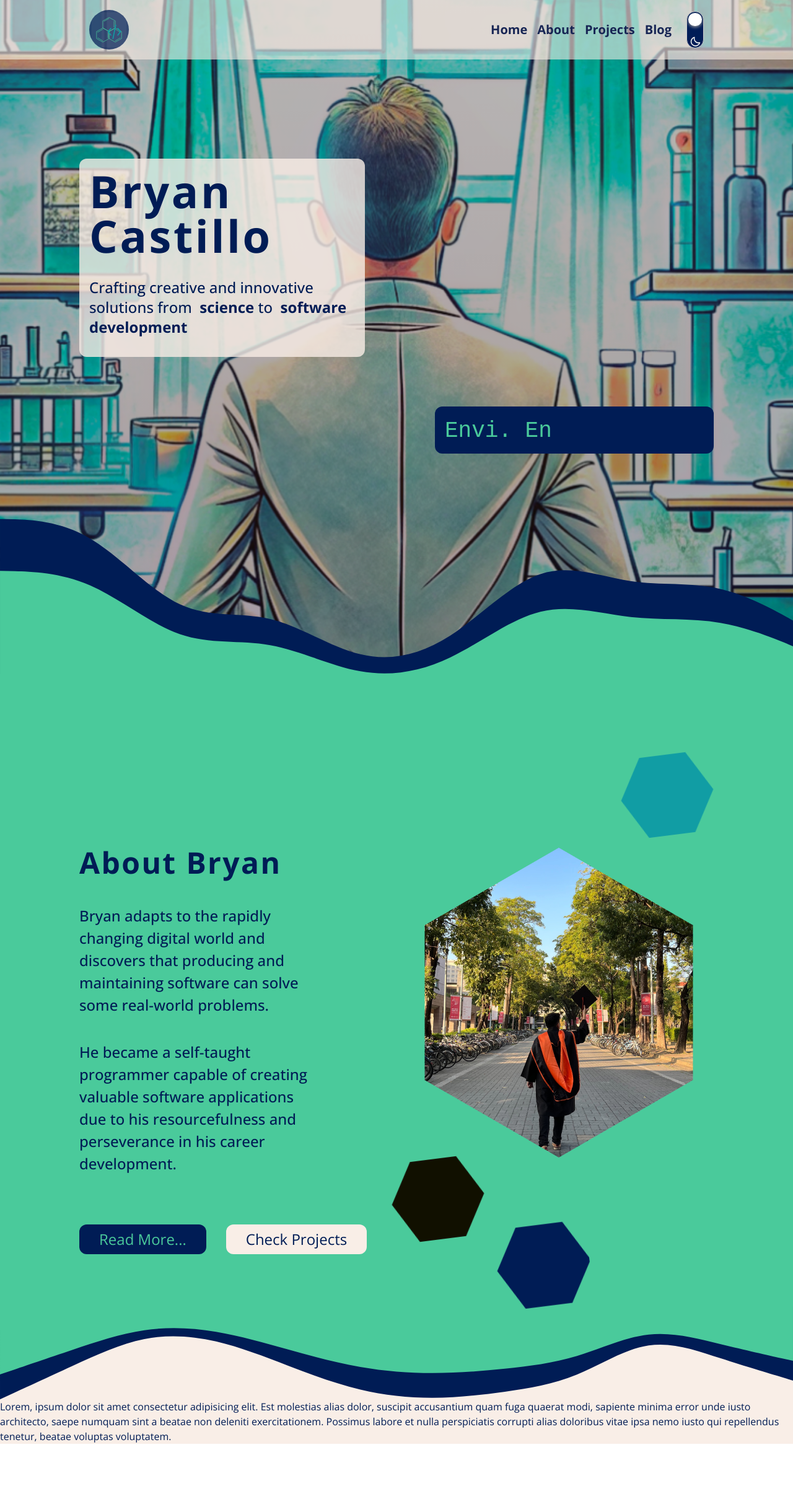
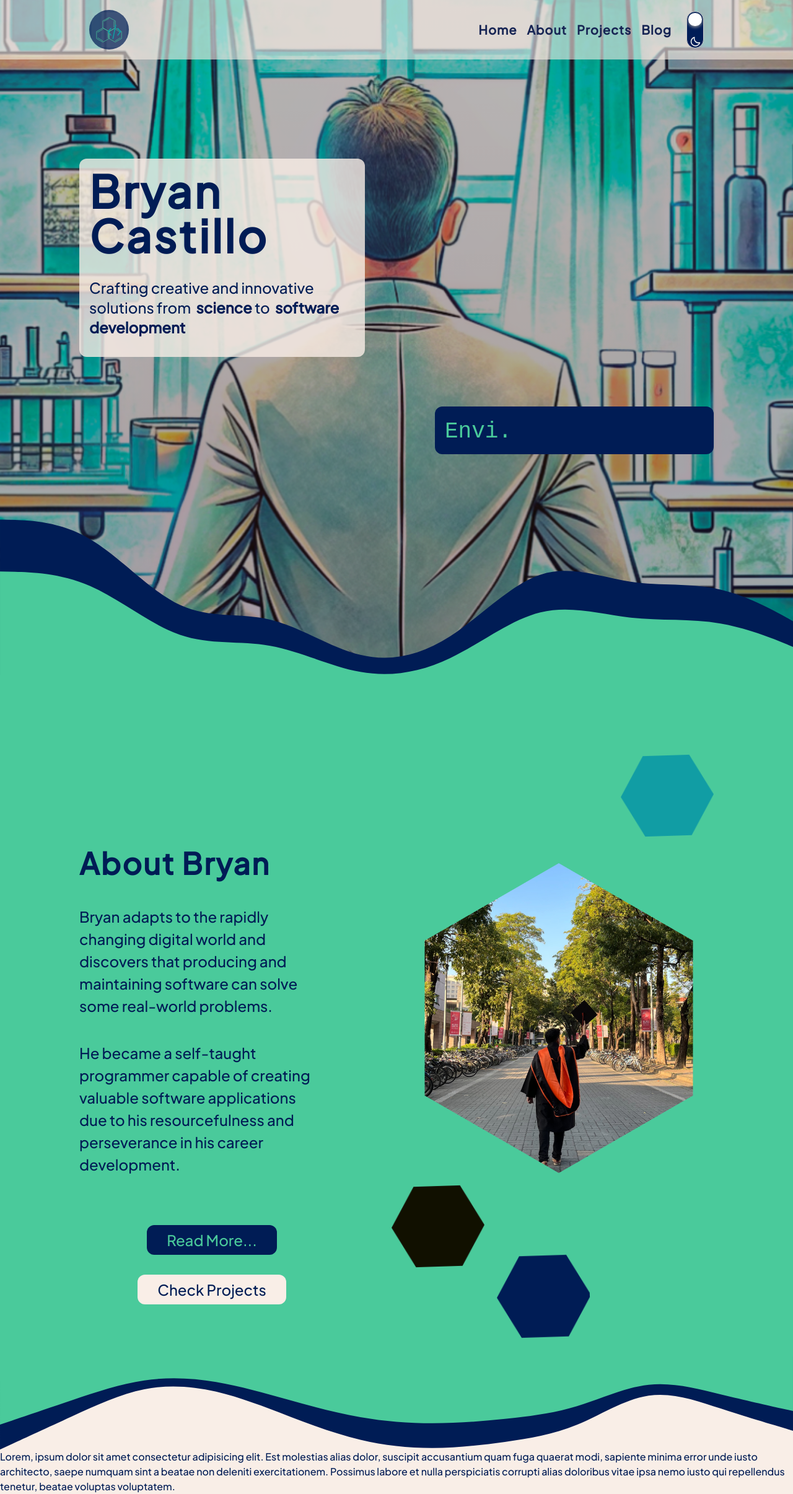
Before and after one commit to bryancastillo10/portfolio, a Next.js app: page / in a window 1280 px wide. Shown: the whole page at 62% size. Before the commit the page ends 2330 px from the top, so only its background shows below. Built offline with nearby package versions, Linux system fonts and the light colour scheme.

Commit message:
update button and configure its style

```diff
--- a/src/app/globals.css
+++ b/src/app/globals.css
@@ -18,21 +18,23 @@
 
   /* Black color: Charcoal Black */
   --charcoal-black: 17, 16, 0;
+
+.text-standard{
+  font-family: var(--font-plus-jakarta-sans);
+  font-weight: 500;
 }
+
+.text-decorative{
+  font-family:var(--font-advent-pro);
+  font-weight:400;
+}
+}
+
 body{
   @apply overflow-x-hidden;
 }
 }
 
-
-/* Dark Mode */
-/* @media (prefers-color-scheme: dark) {
-  :root {
-    --text-color: 137, 192, 179;
-    --bg-color: 0, 28, 85;
-    --accent: 242, 242, 242;
-  }
-} */
 
 @layer utilities {
   .text-link {
--- a/src/app/layout.tsx
+++ b/src/app/layout.tsx
@@ -1,5 +1,5 @@
 import type { Metadata } from "next";
-import { Plus_Jakarta_Sans, Open_Sans } from "next/font/google";
+import { Plus_Jakarta_Sans} from "next/font/google";
 import "./globals.css";
 
 import Navbar from "@/components/navbar";
@@ -8,9 +8,11 @@ import HeroContainer from "@/components/container/HeroContainer";
 import { ThemeContextProvider } from "@/context/ThemeContext";
 import ThemeProvider from "@/provider/ThemeProvider";
 
-const plusJakartaSans = Plus_Jakarta_Sans({ subsets: ["latin"] });
-
-const openSans = Open_Sans({ subsets: ["latin"] });
+const plusJakartaSans = Plus_Jakarta_Sans({
+  subsets: ["latin"],
+  weight:"500",
+  variable: "--font-plus-jakarta-sans"
+});
 
 export const metadata: Metadata = {
   title: "Portfolio",
@@ -23,11 +25,13 @@ export default function RootLayout({
   children: React.ReactNode;
 }>) {
   return (
-    <html lang="en" suppressHydrationWarning>
+    <html lang="en"
+      className={`${plusJakartaSans.className} `}
+      suppressHydrationWarning>
       <head>
         <link rel="icon" href="/logo.ico" />
       </head>
-      <body className={`${openSans.className} ${plusJakartaSans.className}`}>
+      <body>
         <ThemeContextProvider>
           <ThemeProvider>
             <HeroContainer>
--- a/src/components/about/About.tsx
+++ b/src/components/about/About.tsx
@@ -15,7 +15,7 @@ const About = () => {
       <div className="max-w-[80%] mx-auto">
         <div className="flex flex-col-reverse lg:flex-row gap-x-24">
           <article className="flex flex-col my-10 md:my-20">
-            <div className="mt-40">
+            <div className="mt-24 md:mt-40">
               <h1 className="font-bold text-4xl lg:text-5xl tracking-wider
                 text-center md:text-left
                 ">
@@ -32,7 +32,7 @@ const About = () => {
                 software applications due to his resourcefulness and perseverance in his
                 career development."
               />
-              <div className="flex justify-start items-center gap-8 lg:mt-20">
+              <div className="flex flex-col xl:flex-row justify-start items-center gap-8 lg:mt-20">
                 <Button
                   type="button"
                   variant="primary"
@@ -48,7 +48,7 @@ const About = () => {
               </div>
             </div>
           </article>
-          <article className="flex items-center relative my-20 md:my-0">
+          <article className="flex items-center relative my-20 md:my-0 md:mb-8">
 
             {/* Cyan Hexagon */}
             <Image className="absolute right-0 top-[-30%] md:top-[-12%]
--- a/src/components/about/AboutContent.tsx
+++ b/src/components/about/AboutContent.tsx
@@ -6,7 +6,7 @@ interface AboutContentProps{
 const AboutContent = ({paragraph}:AboutContentProps) => {
   return (
     <div className="max-w-full md:max-w-[90%] font-medium text-[22px] md:text-[24px]
-      my-20 md:my-10
+      my-16 md:my-10
      text-center md:text-left
     ">
       {paragraph}
--- a/src/components/navbar/Navbar.tsx
+++ b/src/components/navbar/Navbar.tsx
@@ -16,7 +16,7 @@ const Navbar = () => {
   }, [isOpenMenu]);
 
   return (
-    <nav className="w-full bg-secondary/60 ">
+    <nav className="sticky top-0 z-50 w-full bg-secondary/60 ">
       <div className="container flex relative justify-between items-center max-w-full md:max-w-[80%] mx-auto p-4">
         {/* Logo */}
         <div className="relative size-16 bg-primary/75 rounded-full">
@@ -26,7 +26,7 @@ const Navbar = () => {
         {/* Nav Right Side */}
         <div className="flex flex-row-reverse md:flex-row items-center space-x-6">
           {/* Desktop */}
-          <div className="hidden md:flex gap-4 items-center text-xl font-bold">
+          <div className="hidden md:flex gap-4 items-center text-xl font-bold tracking-wider">
             {navLinks.map((nav) => (
               <ul key={nav.id}>
                 <li className="text-link cursor-pointer">{nav.title}</li>
--- a/src/components/ui/Button.tsx
+++ b/src/components/ui/Button.tsx
@@ -12,9 +12,9 @@ const Button = ({type,variant,action,actionLabel}:ButtonProps) => {
       <button
           type={type}
           onClick={action}
-          className={`px-8 py-2 rounded-xl text-lg md:text-2xl min-w-fit
-            ${variant === "primary" ? "bg-primary text-accent" :
-              variant === "outline" ? "bg-secondary text-primary" :
+          className={`px-8 py-2 rounded-xl text-lg md:text-2xl min-w-fit transition-all duration-500 ease-out
+            ${variant === "primary" ? "bg-primary text-accent hover:bg-secondary hover:text-charcoal hover:scale-110" :
+              variant === "outline" ? "bg-secondary text-primary hover:bg-primary hover:text-white hover:scale-110" :
                   "bg-black text-white"
             }
             `}
```
